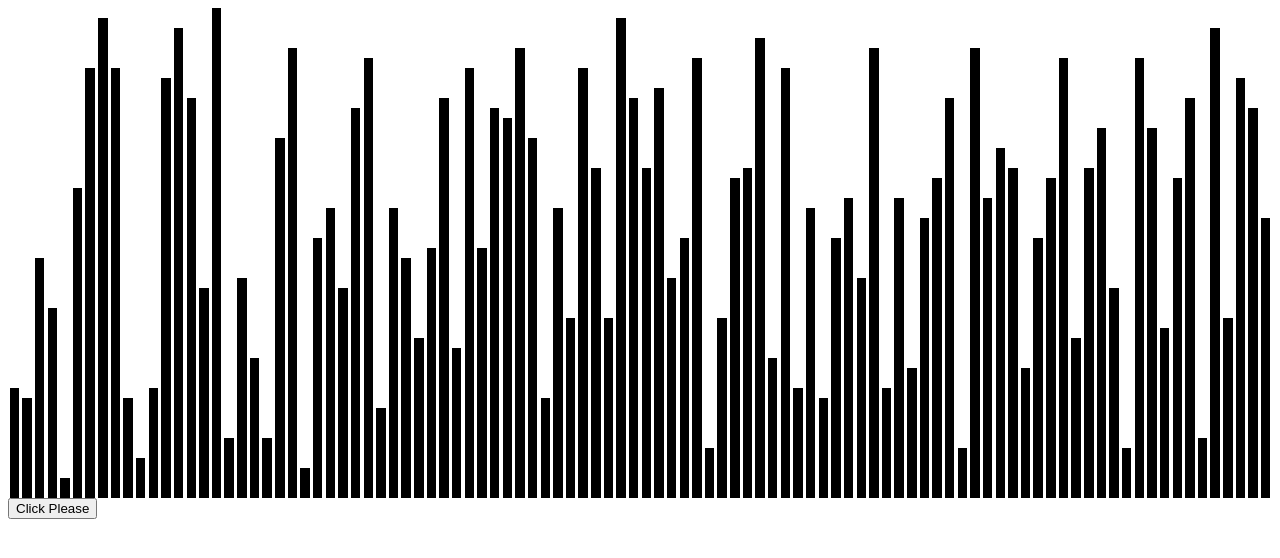
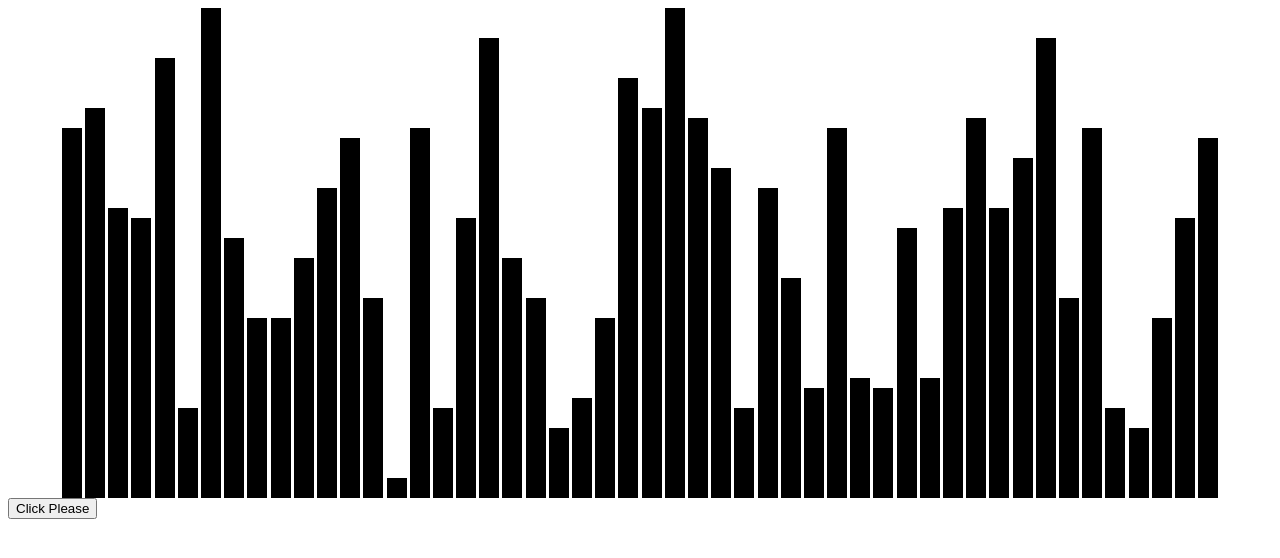
Before and after one commit to Thanatos095/Sortify, a React (Create React App) app: page / in a window 1280 px wide. Shown: the top 558 px of the page. Built offline with nearby package versions, Linux system fonts and the light colour scheme.

Commit message:
Moved the sorts folder into the root directory. Dropped the react states paradigm and manually forcing rerenders.

```diff
--- a/src/App.tsx
+++ b/src/App.tsx
@@ -1,12 +1,12 @@
 import React from 'react';
 import VisualArray from './Components/VisualArray/VisualArray';
-import { BubbleSort, InsertionSort, HeapSort, MergeSort } from './Utility/Sorts';
+import { BubbleSort, InsertionSort, HeapSort, MergeSort } from './Sorts';
 import { getRandomInt } from './Utility/Random/Random';
 
-const get_data = () => {
+const get_data = (length : number) => {
 
     const array : Array<number> = [];
-    for (let i = 0; i < 100; i++) {
+    for (let i = 0; i < length; i++) {
         array.push(getRandomInt(1, 50));
     }
     return array;
@@ -22,7 +22,7 @@ const get_sorted_data = () => {
 function App() {
   return (
     <div className="App">
-      <VisualArray fps = {60} data={get_data()} sort = {MergeSort}/>
+      <VisualArray fps = {60} data={get_data(50)} sort = {MergeSort}/>
     </div>
   );
 }
--- a/src/Components/VisualArray/VisualArray.tsx
+++ b/src/Components/VisualArray/VisualArray.tsx
@@ -8,20 +8,18 @@ interface _props{
     data : Array<number>,
     fps : number
 };
-interface _state{
-    data : Array<number>
-};
 
 enum State{
   normal,
   active
 }
 
-export class VisualArray extends Component<_props, _state> {
+export class VisualArray extends Component<_props, {}> {
   numSwaps : number;
   numAccesses : number;
   numComparisons : number;
   states : Array<State>;
+  data : Array<number>
   _generator : Generator<void> | null;
   _animator : Animator;
   constructor(props : _props){
@@ -29,36 +27,33 @@ export class VisualArray extends Component<_props, _state> {
       this.numSwaps = 0;
       this.numAccesses = 0;
       this.numComparisons = 0;
-      this.state = { data : props.data };
-      this.states = Array(this.state.data.length).fill(State.normal); /* Denotes which nodes are active */
+      this.data = [...this.props.data] /* Force a copy with spread operator */
+      this.states = Array(this.props.data.length).fill(State.normal); /* Denotes which nodes are active */
       this._generator = props.sort(this);
       this._animator = new Animator(props.fps, (animatorRef : Animator) => {
-        const next = this._generator!.next();
-        if(next.done){
+        const next = this._generator!.next(); /* Get next fram */
+
+        if(next.done){ /* If all frames have been taken then stop the animation */
             animatorRef.stop();
             console.log(this.getStatistics());
         }
-        this.forceUpdate(() => this.#clearStates()); /* This is a temporary fix to update the state properly. Making the states array a state doesnt work */
+        this.forceUpdate(() => this.#clearStates()); /* Rerender the component and after rerender(synchronous), clear the states array */
       });
   }
   get(index : number){
       this.numAccesses++;
       this.states[index] = State.active;
-      return this.state.data[index];
+      return this.data[index];
   }
   set(index : number, value : number){
       this.numAccesses++;
       this.states[index] = State.active;
-      const data = [...this.state.data];
-      data[index] = value;
-      this.setState({ data : data });
+      this.data[index] = value;
   }
   swap(i : number, j : number){
       this.numSwaps++;
       this.numAccesses += 4; /* Two reads, Two writes */
-      const data = [...this.state.data];
-      [data[i], data[j]]=[data[j], data[i]];
-      this.setState({ data : data });
+      [this.data[i], this.data[j]]=[this.data[j], this.data[i]];
   }
   gt(first : number, second : number){
       this.numComparisons++;
@@ -81,7 +76,7 @@ export class VisualArray extends Component<_props, _state> {
       return first <= second;
   }
   length(){
-    return this.state.data.length;
+    return this.data.length;
   }
   getStatistics(){
     return {numAccesses : this.numAccesses, numSwaps : this.numSwaps, numComparisons : this.numComparisons};
@@ -94,7 +89,7 @@ export class VisualArray extends Component<_props, _state> {
       <>
         <div className='container'>
             {
-            this.state.data.map((item, index) =>
+            this.data.map((item, index) =>
                 <div
                   key = {index}
                   className={this.states[index] === State.active ? 'container-item active-item' : 'container-item'}
--- a/src/Utility/Sorts/BubbleSort.ts
+++ b/src/Sorts/BubbleSort.ts
@@ -1,4 +1,4 @@
-import VisualArray from "../../Components/VisualArray/VisualArray";
+import VisualArray from "../Components/VisualArray/VisualArray";
 export default function* BubbleSort(v : VisualArray){
     for (let i = 0; i < v.length() - 1; i++)
     {
--- a/src/Utility/Sorts/HeapSort.ts
+++ b/src/Sorts/HeapSort.ts
@@ -1,4 +1,4 @@
-import VisualArray from "../../Components/VisualArray/VisualArray";
+import VisualArray from "../Components/VisualArray/VisualArray";
 export default function* HeapSort(v : VisualArray){
     function* heapify(size : number, i : number){
         while(true){
--- a/src/Utility/Sorts/InsertionSort.ts
+++ b/src/Sorts/InsertionSort.ts
@@ -1,4 +1,4 @@
-import VisualArray from "../../Components/VisualArray/VisualArray";
+import VisualArray from "../Components/VisualArray/VisualArray";
 export default function* InsertionSort(v : VisualArray){
     for (let i = 1; i < v.length(); i++)
     {
--- a/src/Utility/Sorts/MergeSort.ts
+++ b/src/Sorts/MergeSort.ts
@@ -1,4 +1,4 @@
-import VisualArray from "../../Components/VisualArray/VisualArray";
+import VisualArray from "../Components/VisualArray/VisualArray";
 
 export default function* MergeSort(v : VisualArray){
     function* _merge_sort(left : number, right : number) : Generator<void>{
```
Also changed, not shown: public/manifest.json, src/Sorts/index.ts (renamed from src/Utility/Sorts/index.ts).
